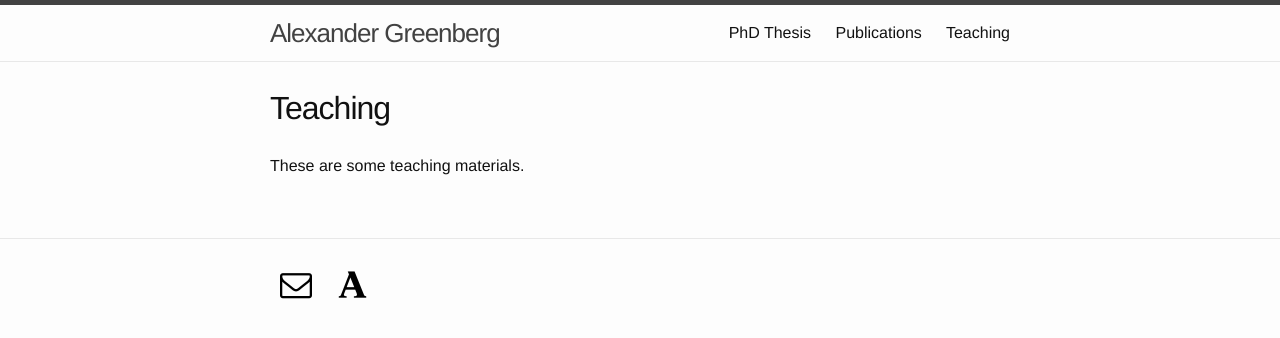
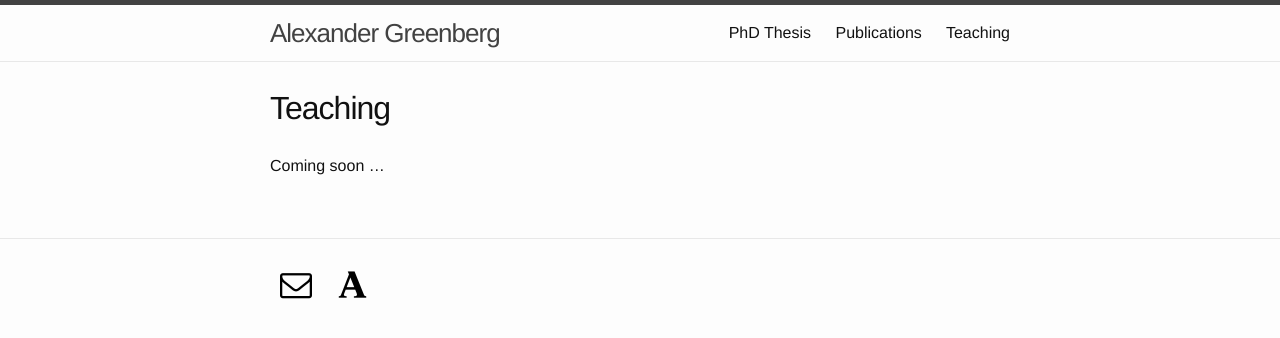
Before and after one commit to alexandergreenberg/alexandergreenberg.github.io, a Jekyll site: the page built from 03_Teaching.md, in a window 1280 px wide. Shown: the top 338 px of the page. Built offline with Jekyll 4.4.1, drawn with Linux system fonts in a browser that asks for light colours; some web fonts are replaced.

Commit message:
Update 03_Teaching.md

```diff
--- a/03_Teaching.md
+++ b/03_Teaching.md
@@ -4,4 +4,4 @@ title: Teaching
 permalink: /teaching/
 ---
 
-These are some teaching materials.
+Coming soon ...
```
